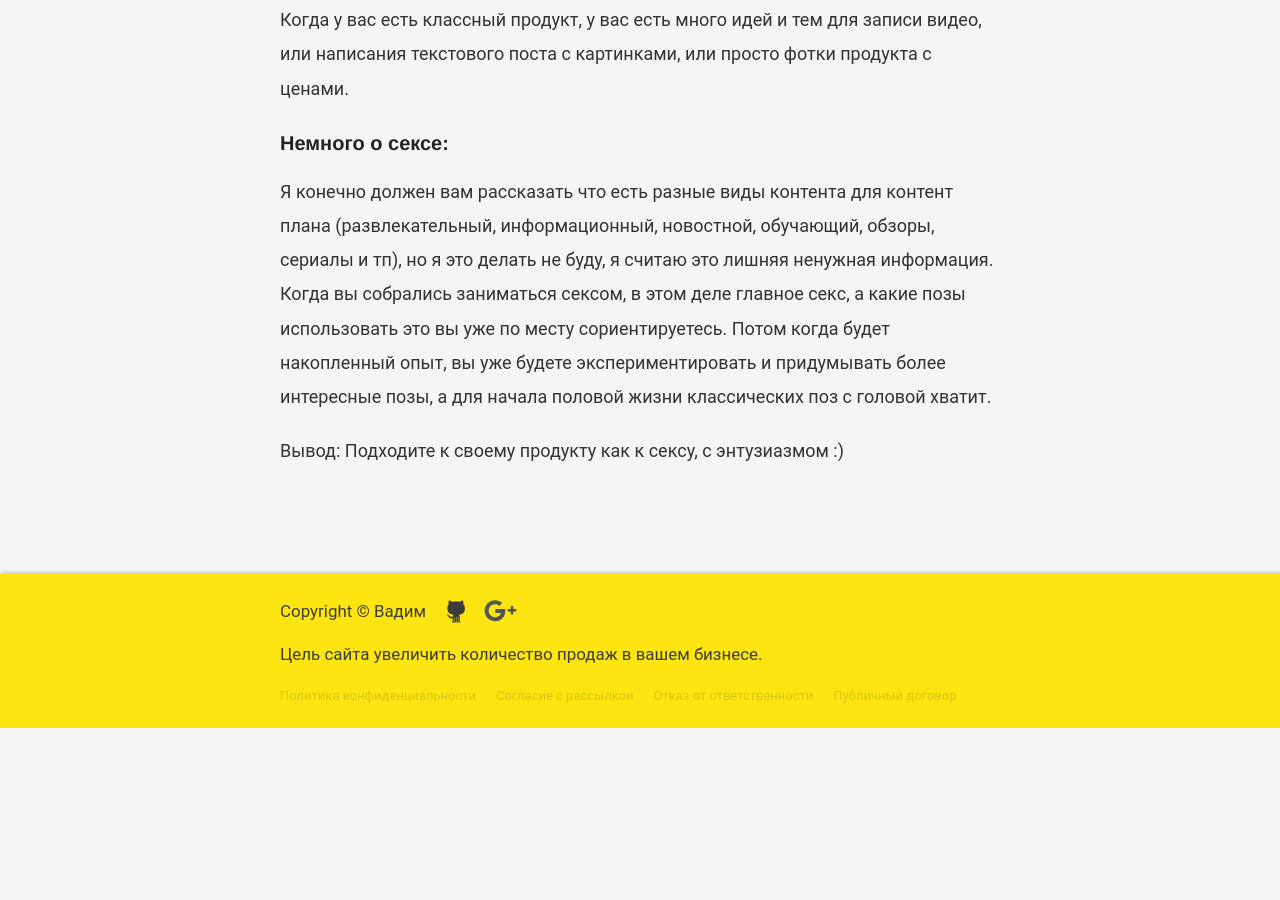
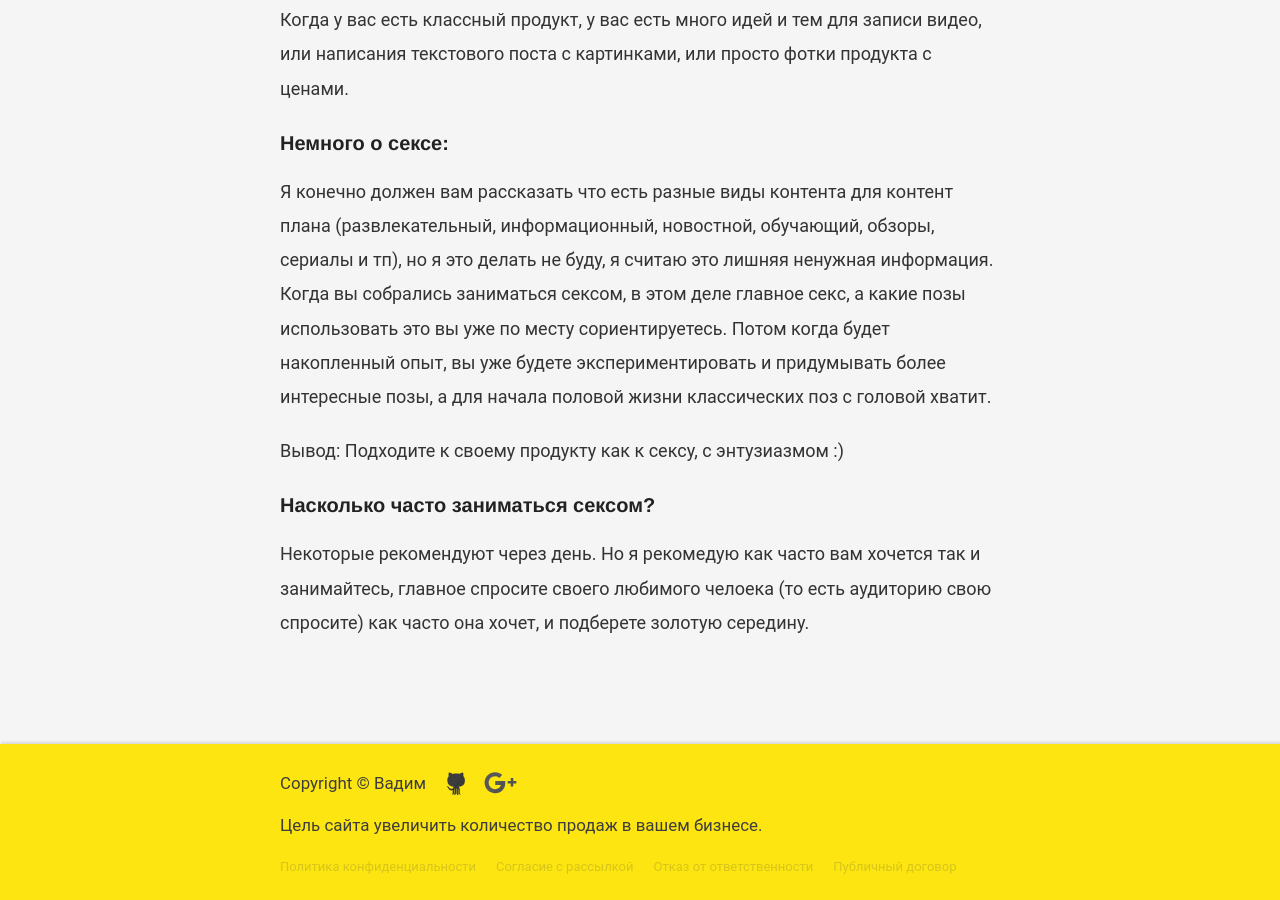
Before and after one commit to VadymVolos/vadymvolos.github.io, a Jekyll site: the page built from _posts/digital-marketing/2017-03-01-сontent-strategy.md, in a window 1280 px wide and 900 px high, scrolled down 1879 px. Built offline with Jekyll 4.4.1, drawn with Linux system fonts in a browser that asks for light colours; nearby versions of some CDN libraries; comment, search, counter and statistics services are not loaded; before the commit the page ends 2607 px from its top, so only the background shows below that.

Commit message:
Update 2017-03-01-сontent-strategy.md

```diff
--- a/_posts/digital-marketing/2017-03-01-сontent-strategy.md
+++ b/_posts/digital-marketing/2017-03-01-сontent-strategy.md
@@ -41,3 +41,7 @@
 Я конечно должен вам рассказать что есть разные виды контента для контент плана (развлекательный, информационный, новостной, обучающий, обзоры, сериалы и тп), но я это делать не буду, я считаю это лишняя ненужная информация. Когда вы собрались заниматься сексом, в этом деле главное секс, а какие позы использовать это вы уже по месту сориентируетесь. Потом когда будет накопленный опыт, вы уже будете экспериментировать и придумывать более интересные позы, а для начала половой жизни классических поз с головой хватит.
 
 Вывод: Подходите к своему продукту как к сексу, с энтузиазмом :)
+
+<h3>Насколько часто заниматься сексом?</h3>
+
+Некоторые рекомендуют через день. Но я рекомедую как часто вам хочется так и занимайтесь, главное спросите своего любимого челоека (то есть аудиторию свою спросите) как часто она хочет, и подберете золотую середину.
```
